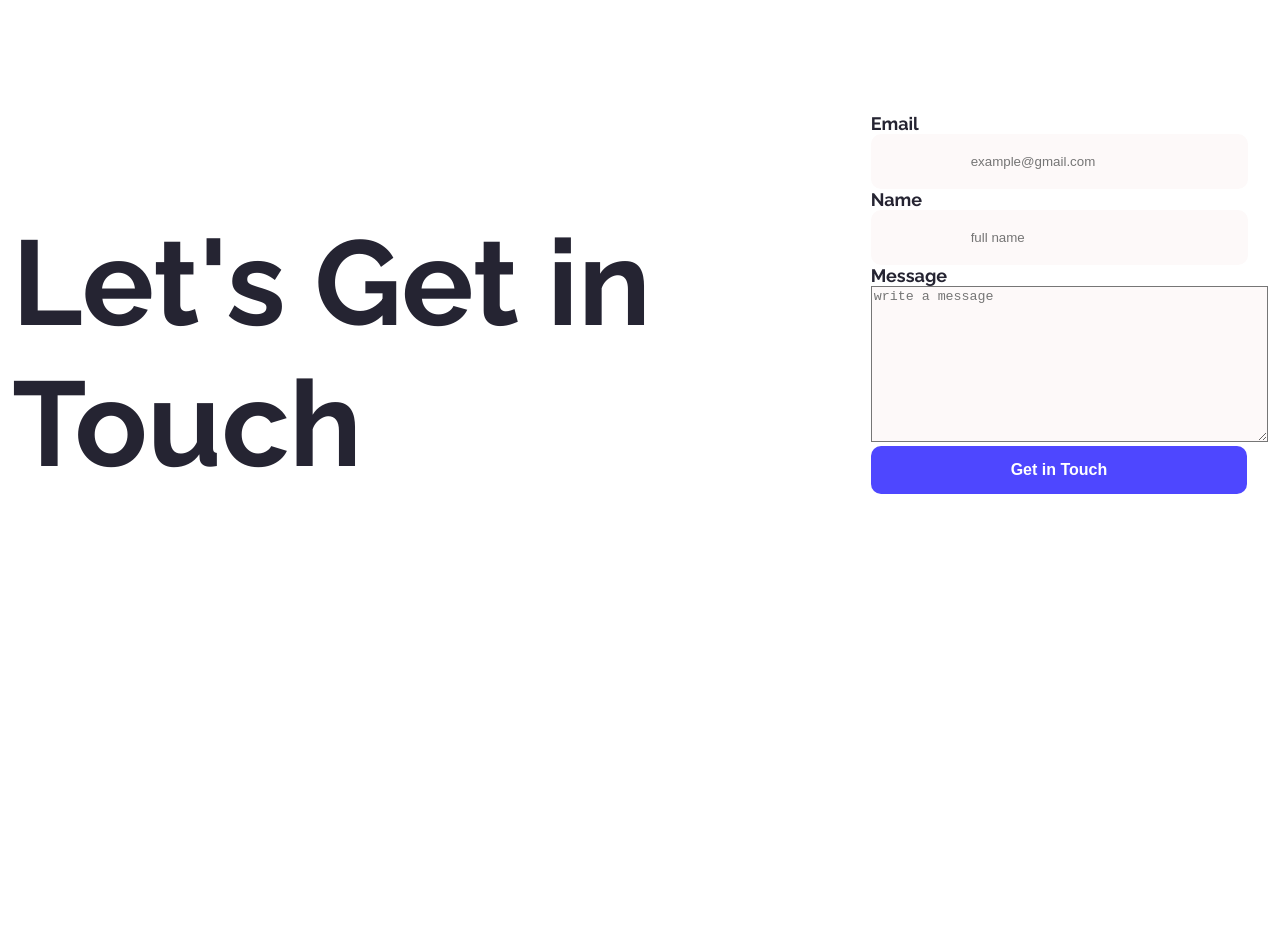
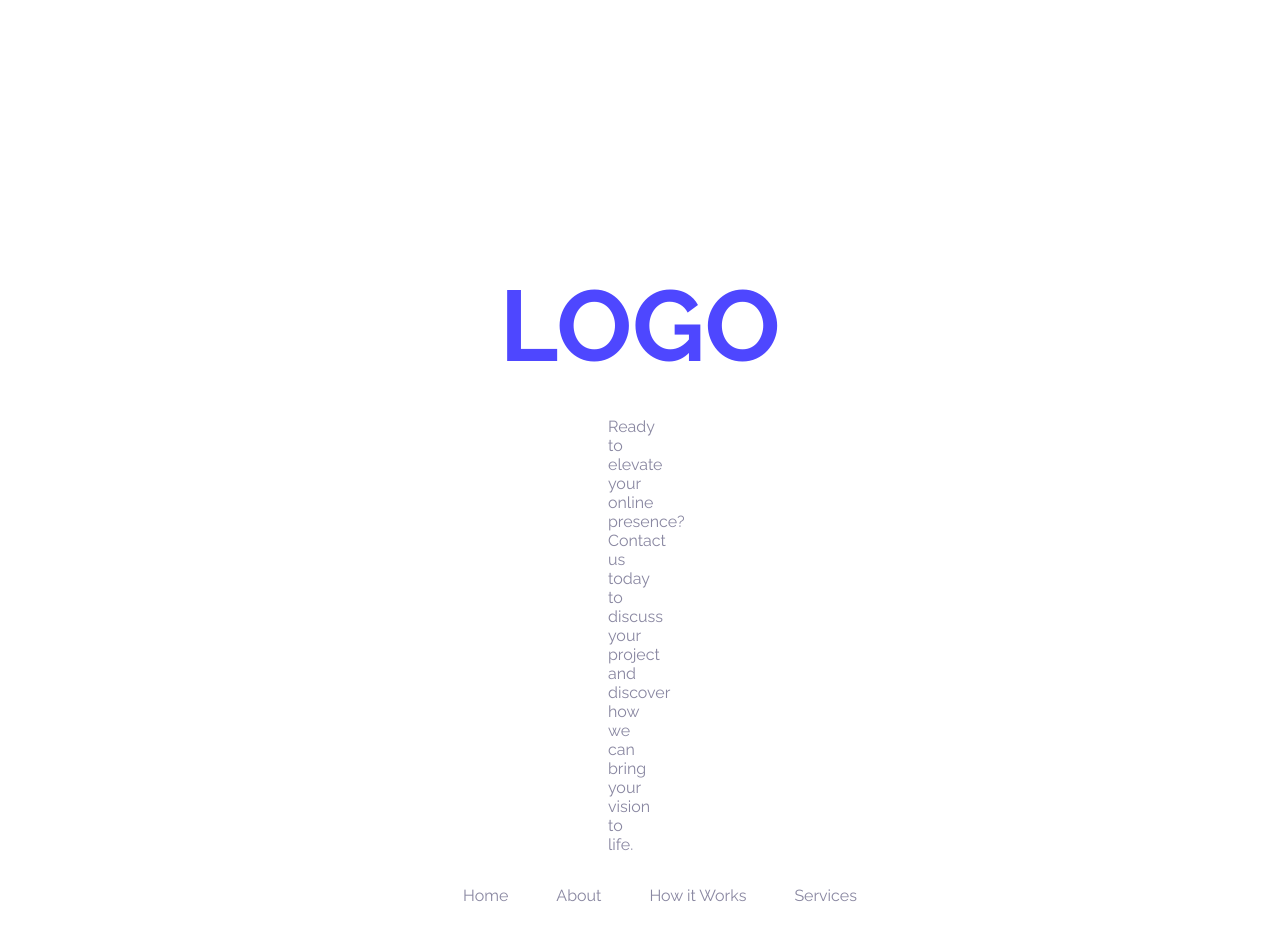
Before and after one commit to mahmudulkarim420/ph-first-assignment, a plain HTML site: page index.html in a window 1280 px wide. Shown: the part 3160-4100 px from the top of the page. Before the commit the page ends 3762 px from the top, so only its background shows below. Drawn offline with Linux system fonts and the light colour scheme.

Commit message:
footer-section-updated

```diff
--- a/index.html
+++ b/index.html
@@ -99,20 +99,18 @@
         <img src="Assets/wc-big.png" alt="">
       </section>
       <section class="form-section">
-        <div class="column1">
-        <h1>Let's Get in <br> Touch</h1>
-        </div>
-        <div class="column2">
-        <form action="">
-          <label for="email">Email</label><br>
-          <input type="email" name="" id="" placeholder="example@gmail.com"><br>
-          <label for="name">Name</label><br>
-          <input type="text" name="" id="" placeholder="full name"><br>
-          <label for="message">Message</label><br>
-          <textarea name="" id="" cols="47" rows="10" placeholder="write a message"></textarea><br>
-          <button>Get in Touch</button>
-          </form>
-          </div>
+
+      </section>
+      <section class="footer-section">
+        <h1>LOGO</h1>
+        <p>Ready to elevate your online presence? Contact us today to discuss your project and discover how we can bring your vision to life.</p>
+        <div class="links">
+        <ul>
+          <li><a href="#">Home</a></li>
+          <li><a href="#">About</a></li>
+          <li><a href="#">How it Works</a></li>
+          <li><a href="#">Services</a></li>
+        </ul>
         </div>
       </section>
     </main>
--- a/style.css
+++ b/style.css
@@ -281,3 +281,42 @@ body {
     font-weight: bold;
     cursor: pointer;
 }
+
+/* footer section style */
+
+.footer-section{
+text-align: center;
+margin-bottom: 103px;
+margin-top: 104px;
+}
+
+.footer-section h1{
+  color: #4e47ff;
+  font-size: 100px;
+  font-weight: bolder;
+  position: relative;
+  top: 50px;
+}
+
+.footer-section p{
+  color: #8987A1;
+  margin-left: 600px;
+  margin-right: 650px;
+}
+
+.links{
+display: flex;
+align-items: center;
+justify-content: center;
+}
+
+.links ul{
+    list-style: none;
+    display: flex;
+    gap: 48px;
+}
+
+.links ul li a{
+    text-decoration: none;
+    color: #8987A1;
+}
```
